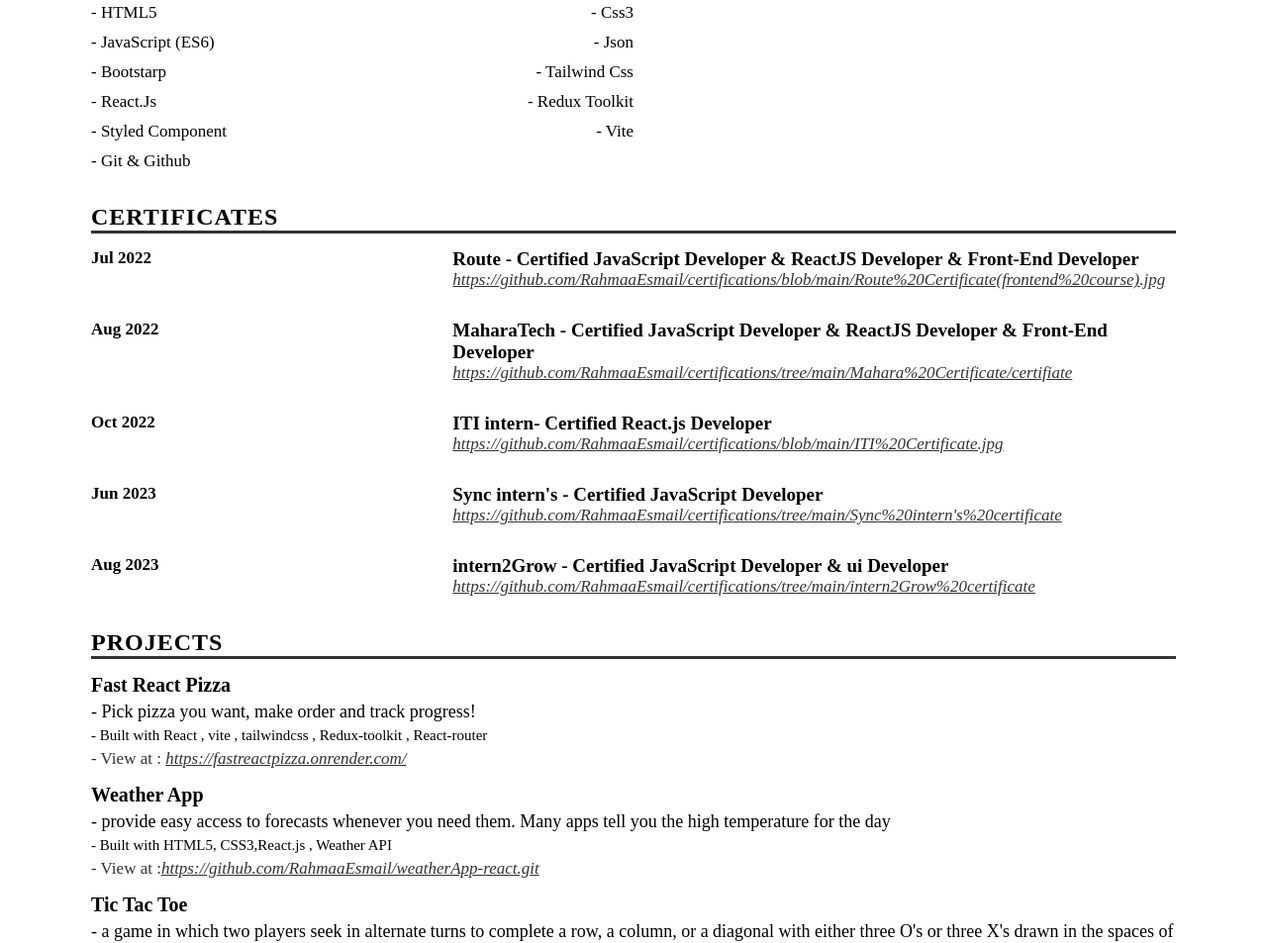
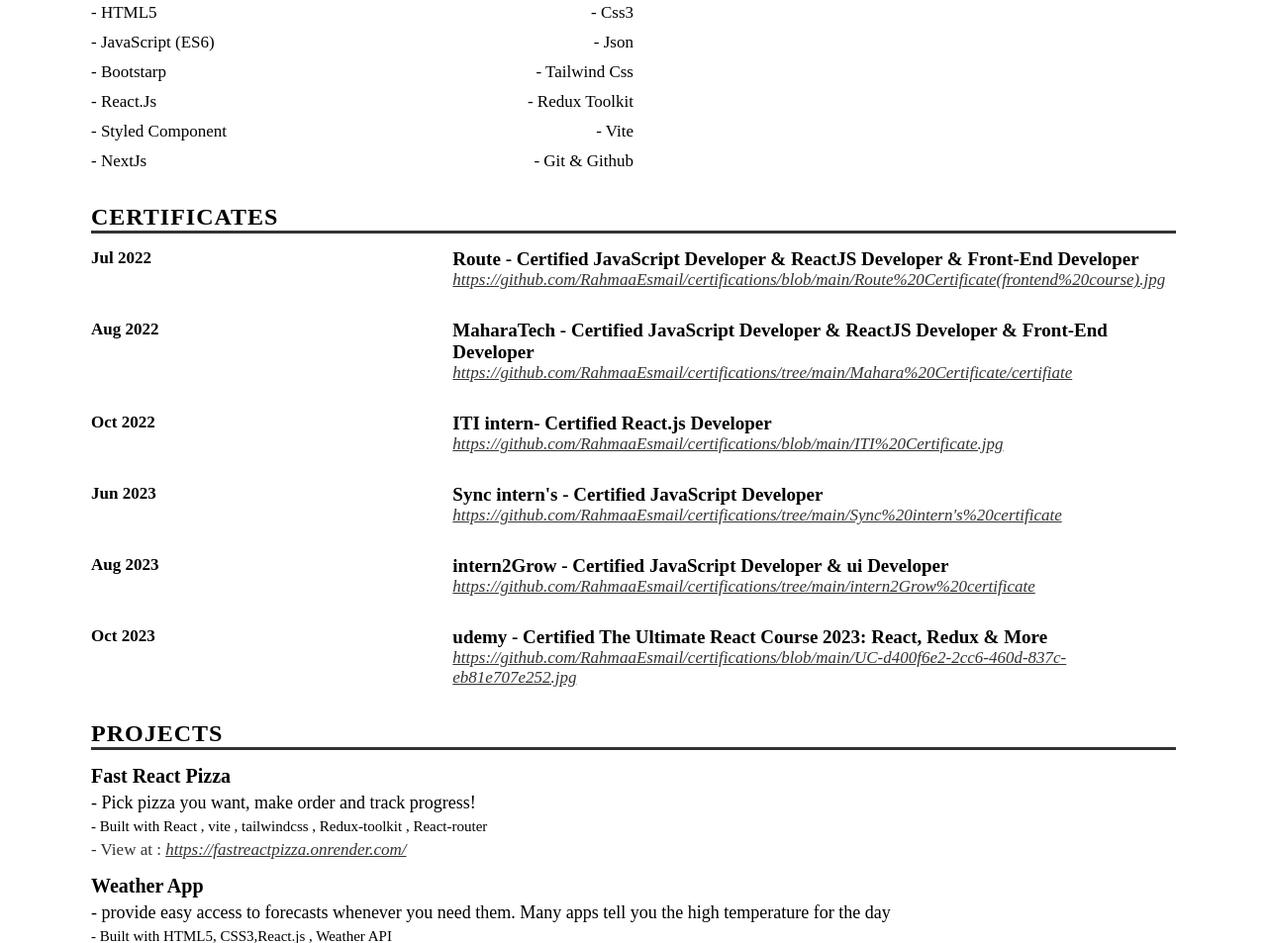
Before and after one commit to RahmaaEsmail/My_Resume, a plain HTML site: page index.html in a window 1280 px wide. Shown: the part 915-1868 px from the top of the page at 99% size. Drawn offline with nearby package versions, Linux system fonts and the light colour scheme; a web font is replaced by a local one.

Commit message:
Update my resume

```diff
--- a/index.html
+++ b/index.html
@@ -192,6 +192,7 @@
                         <span>- vite</span>
                     </li>
                     <li>
+                        <span>- NextJs</span>
                         <span>- Git & Github</span>
                     </li>
                 </ul>
@@ -274,9 +275,23 @@
                     <div>
                         <p>intern2Grow - Certified JavaScript Developer & ui Developer</p>
                         <p>
-                            <a
-                                href="https://github.com/RahmaaEsmail/certifications/tree/main/intern2Grow%20certificate">
+                            <a href="https://github.com/RahmaaEsmail/certifications/tree/main/intern2Grow%20certificate">
                                 https://github.com/RahmaaEsmail/certifications/tree/main/intern2Grow%20certificate</a>
+                        </p>
+                        </div>
+                        </div>
+
+                        <div>
+                            <div>
+                                <p>Oct 2023</p>
+                            </div>
+
+                            <div>
+                                <p>udemy - Certified The Ultimate React Course 2023: React, Redux & More</p>
+                                <p>
+                                    <a
+                                        href="https://github.com/RahmaaEsmail/certifications/blob/main/UC-d400f6e2-2cc6-460d-837c-eb81e707e252.jpg">
+                                        https://github.com/RahmaaEsmail/certifications/blob/main/UC-d400f6e2-2cc6-460d-837c-eb81e707e252.jpg</a>
                         </p>
                     </div>
                 </div>
```
